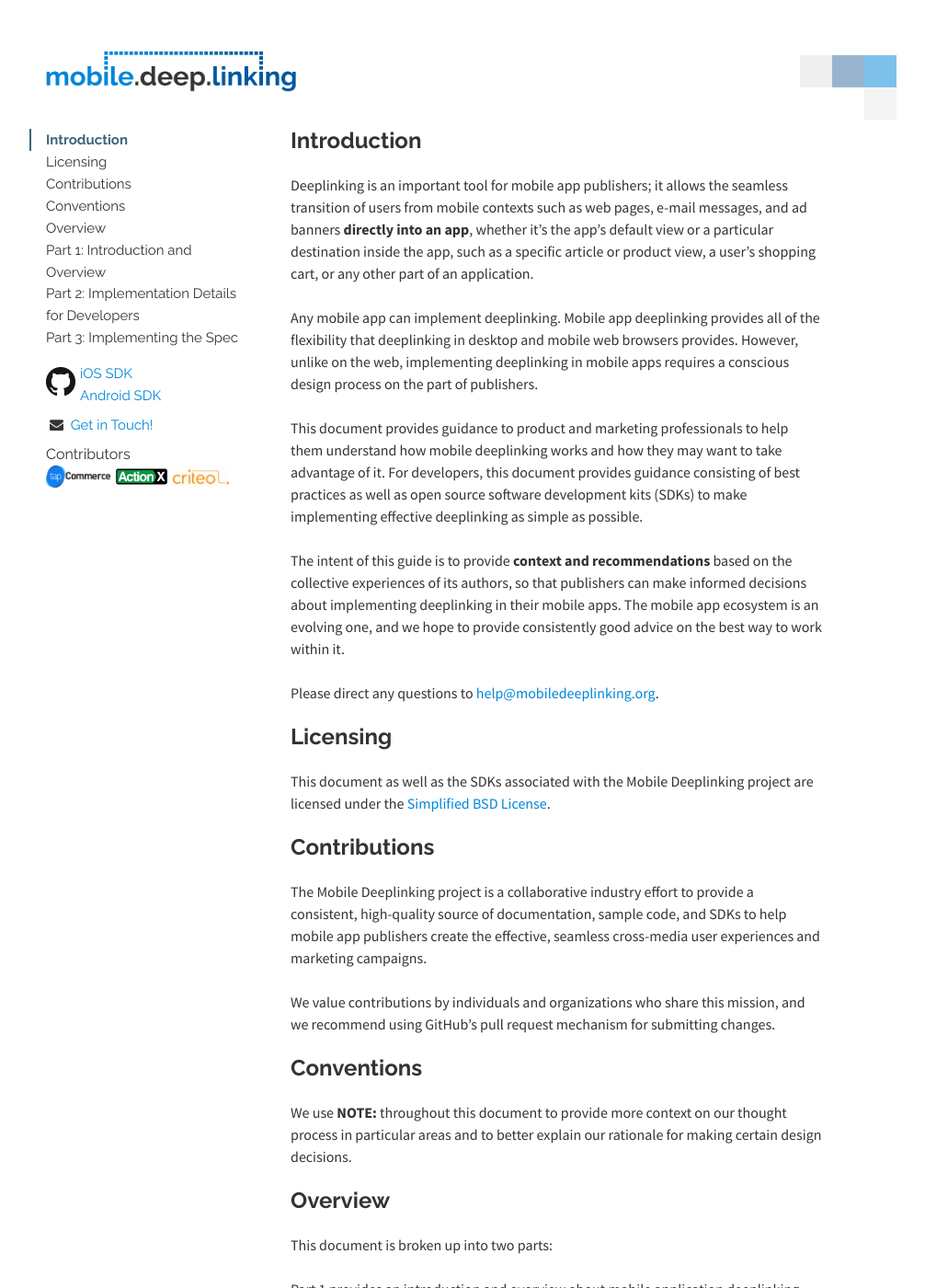
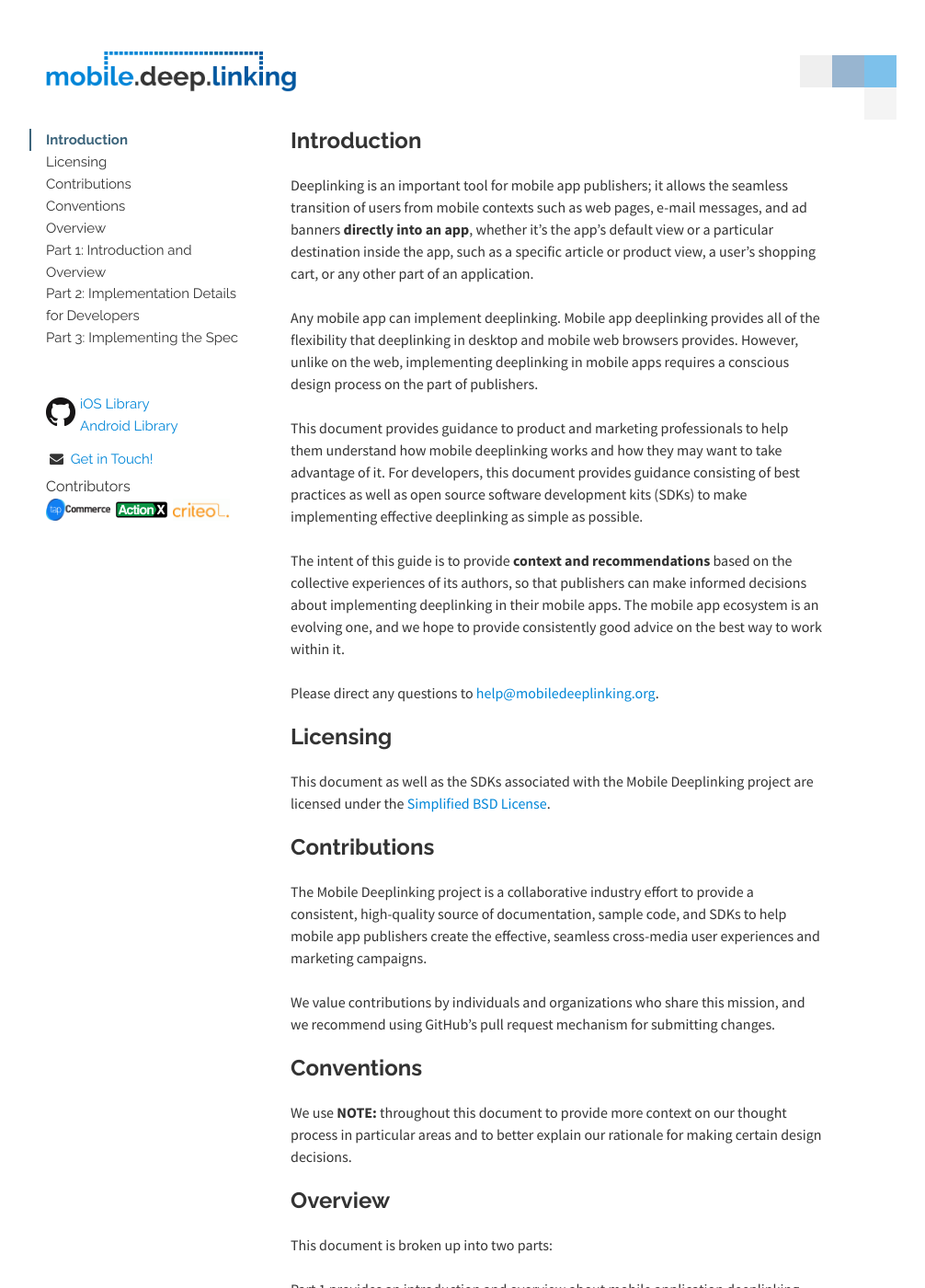
Before and after one commit to mobiledeeplinking/mobiledeeplinking.github.io, a Jekyll site: the page built from index.html, in a window 1280 px wide and 1400 px high. Shown: the whole window at 92% size, without its empty margins (149-1155 px from the left). Built offline with Jekyll 4.4.1, drawn with Linux system fonts in a browser that asks for light colours; nearby versions of some CDN libraries; Markdown is read by kramdown in place of the engine named in the settings.

Commit message:
CSS Tweaks.

```diff
--- a/_layouts/spec.html
+++ b/_layouts/spec.html
@@ -59,10 +59,10 @@ date:   2014-02-12 16:50:45
                <img src="/img/GitHub-Mark-32px.png" class="pull-left"/>
                <div class="pull-left">
                  <div>
-                   <a href="http://www.github.com/mobiledeeplinking/mobiledeeplinking-ios">iOS SDK</a>
+                   <a href="http://www.github.com/mobiledeeplinking/mobiledeeplinking-ios">iOS Library</a>
                  </div>
                  <div>
-                   <a href="http://www.github.com/mobiledeeplinking/mobiledeeplinking-android">Android SDK</a>
+                   <a href="http://www.github.com/mobiledeeplinking/mobiledeeplinking-android">Android Library</a>
                  </div>
                </div>
              </div>
--- a/css/main.css
+++ b/css/main.css
@@ -355,7 +355,7 @@ blockquote p:first-child {
 .github {
   font-size:15px;
   margin-left:18px;
-  margin-top:1em;
+  margin-top:48px;
 }
 
 .github > img {
@@ -411,7 +411,7 @@ a {
 div.contact {
   font-size: 15px;
   margin-left: 18px;
-  margin-top: 0.5em;
+  margin-top: 12px;
 }
 
 .fa-envelope {
@@ -427,7 +427,7 @@ div.contact {
 
 .logos {
   margin-left:18px;
-  margin-top:0.5em;
+  margin-top:6px;
 }
 
 .logos img {
```
